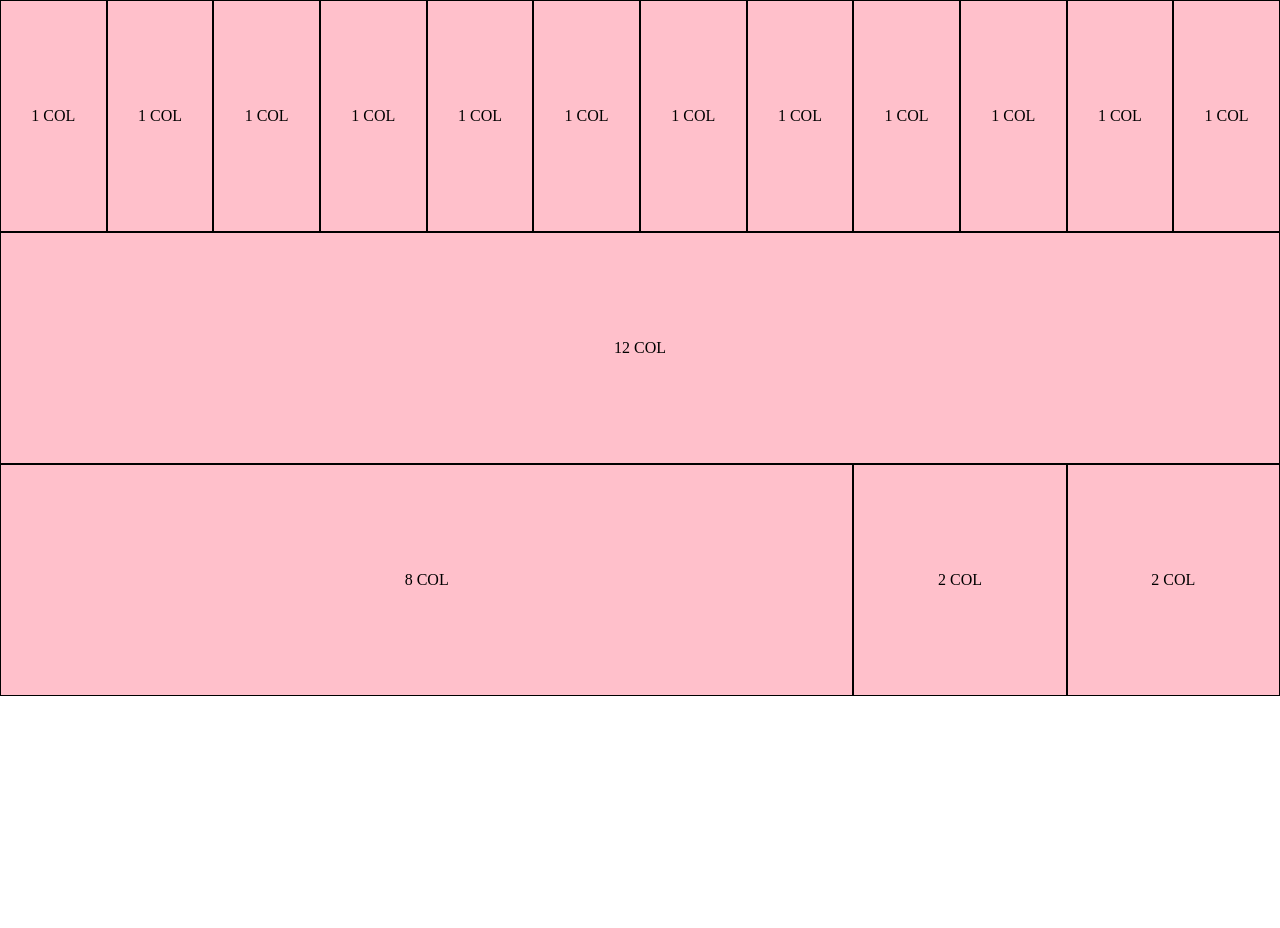
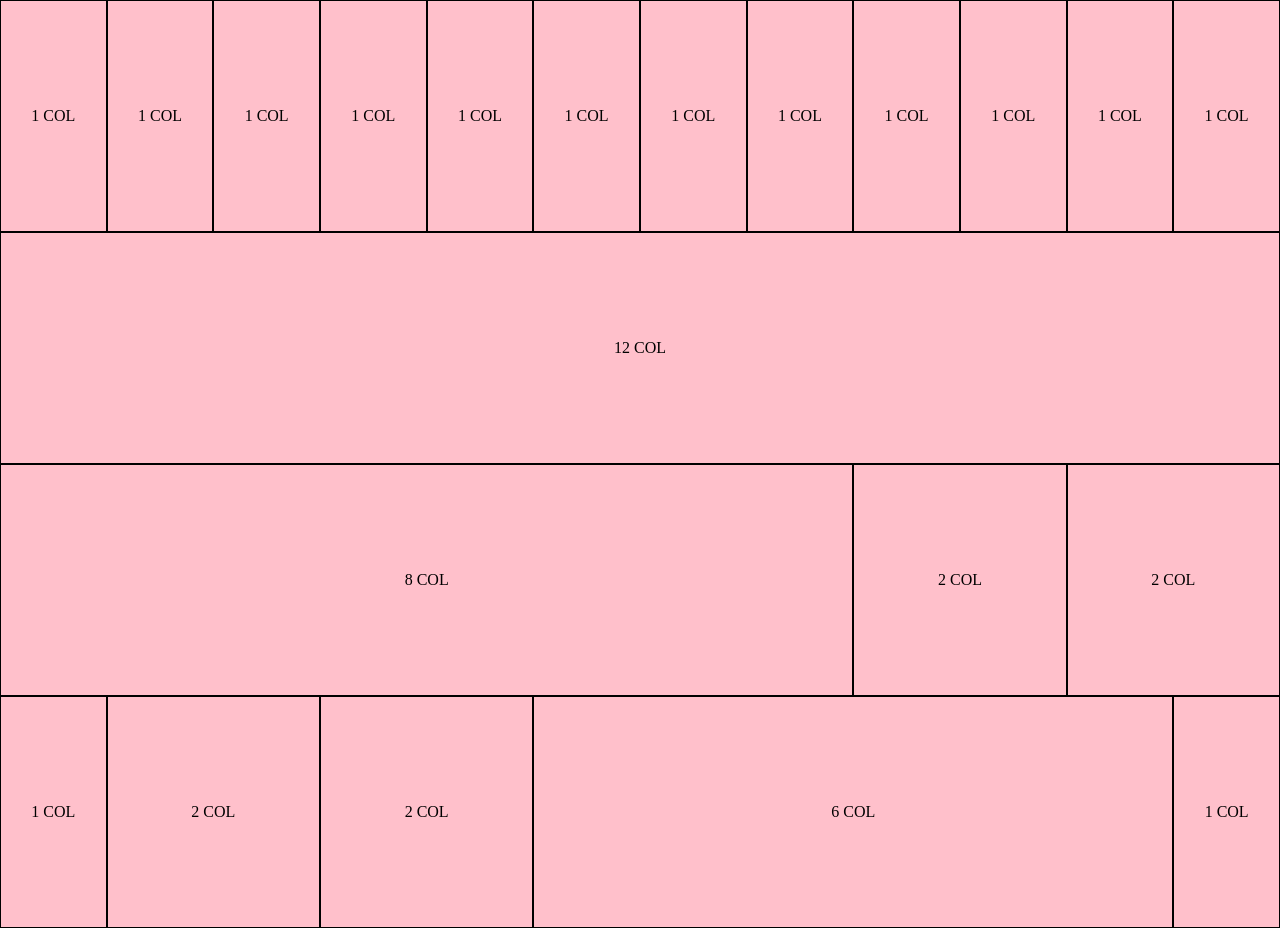
Before and after one commit to EdoardoRagazzi/html-css-12bool, a plain HTML site: page index.html in a window 1280 px wide. Before the commit the page ends 800 px from the top, so only its background shows below. Drawn offline with Linux system fonts and the light colour scheme.

Commit message:
4 sezione

```diff
--- a/index.html
+++ b/index.html
@@ -72,6 +72,25 @@
             </div>
         </div>
     </section>
+    <section>
+        <div class="row">
+            <div class="col-xs-1">
+                <div class="box">1 COL</div>
+            </div>
+            <div class="col-xs-2">
+                <div class="box">2 COL</div>
+            </div>
+            <div class="col-xs-2">
+                <div class="box">2 COL</div>
+            </div>
+            <div class="col-xs-6">
+                <div class="box">6 COL</div>
+            </div>
+            <div class="col-xs-1">
+                <div class="box">1 COL</div>
+            </div>
+        </div>
+    </section>
 
 
 
```
